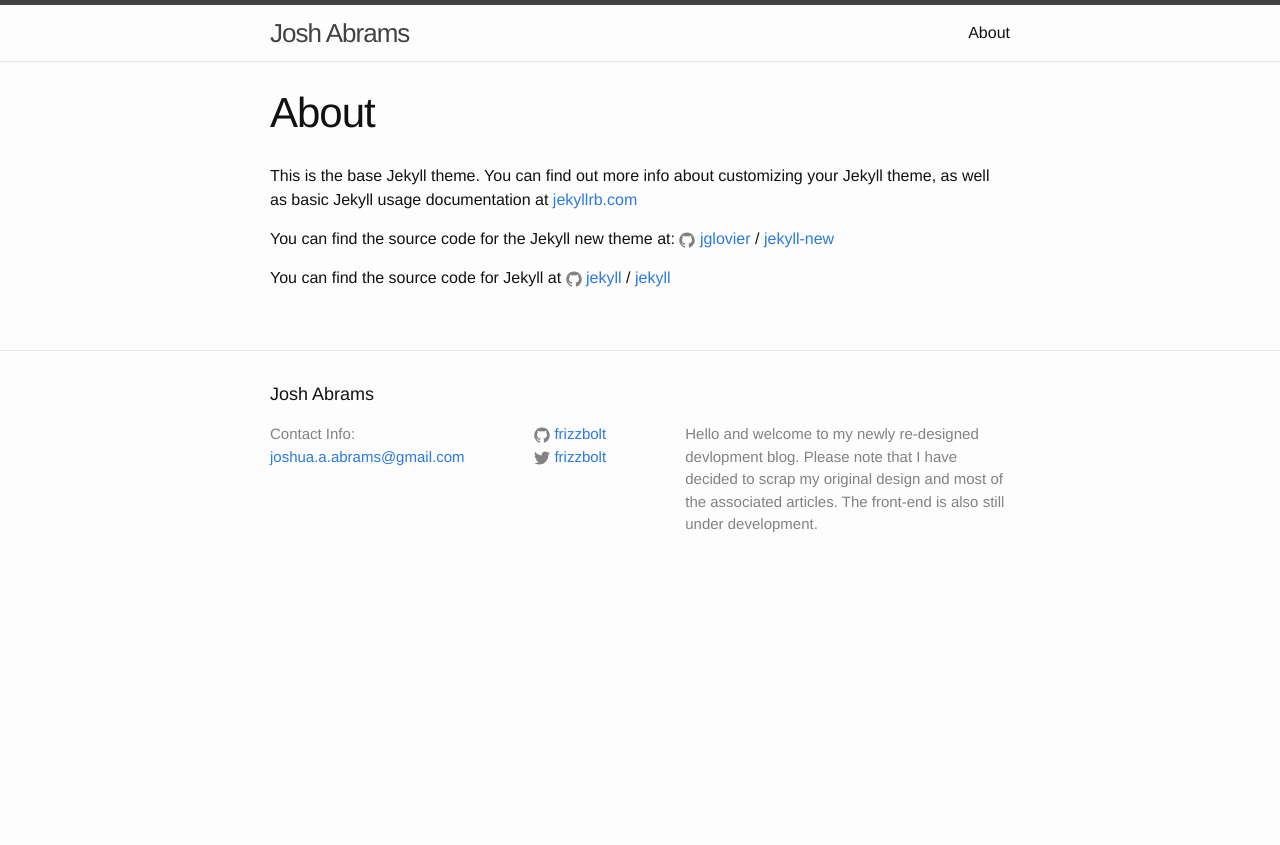
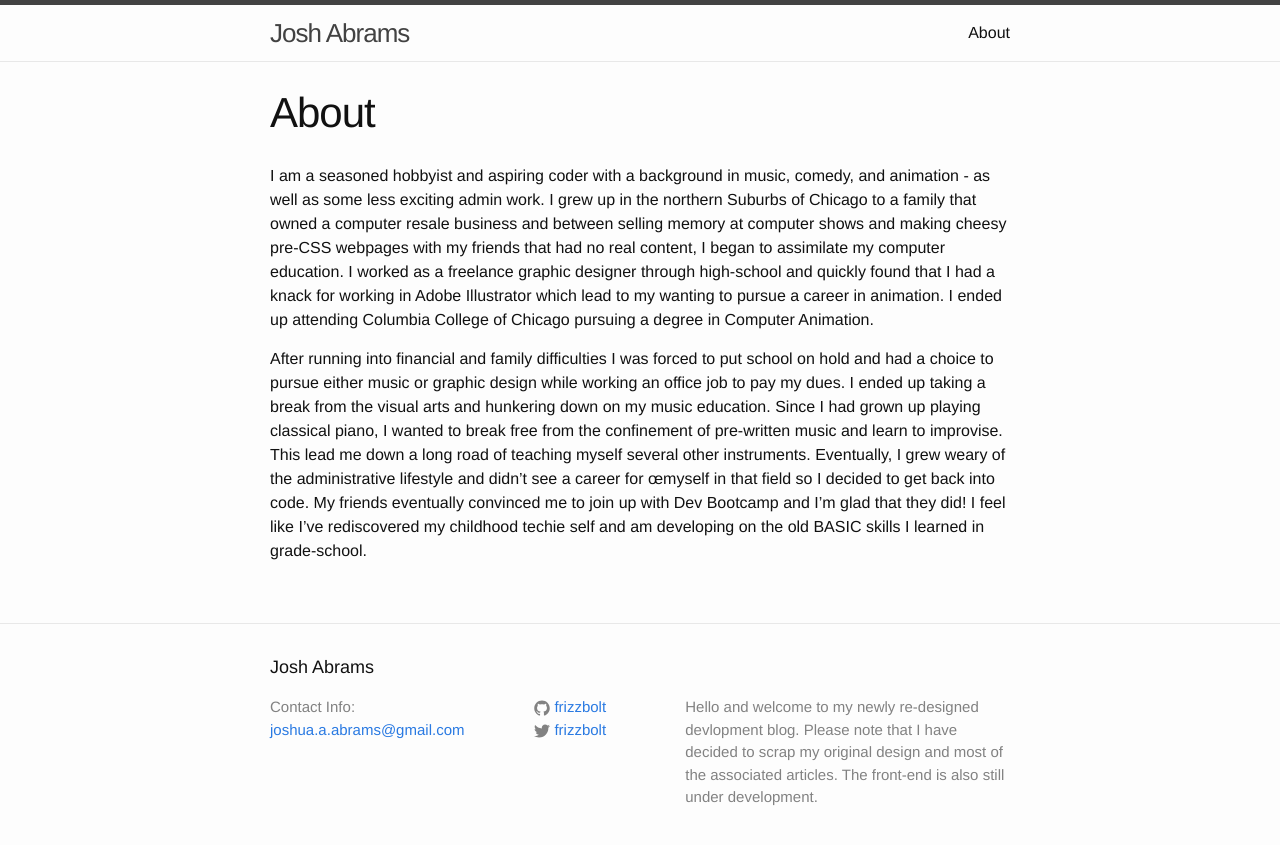
Before and after one commit to josh-abrams/josh-abrams.github.io, a Jekyll site: the page built from about.md, in a window 1280 px wide. Shown: the top 845 px of the page. Built offline with Jekyll 4.4.1, drawn with Linux system fonts in a browser that asks for light colours.

Commit message:
Add placeholder about page text

```diff
--- a/about.md
+++ b/about.md
@@ -4,12 +4,6 @@ title: About
 permalink: /about/
 ---
 
-This is the base Jekyll theme. You can find out more info about customizing your Jekyll theme, as well as basic Jekyll usage documentation at [jekyllrb.com](http://jekyllrb.com/)
+I am a seasoned hobbyist and aspiring coder with a background in music, comedy, and animation - as well as some less exciting admin work. I grew up in the northern Suburbs of Chicago to a family that owned a computer resale business and between selling memory at computer shows and making cheesy pre-CSS webpages with my friends that had no real content, I began to assimilate my computer education. I worked as a freelance graphic designer through high-school and quickly found that I had a knack for working in Adobe Illustrator which lead to my wanting to pursue a career in animation. I ended up attending Columbia College of Chicago pursuing a degree in Computer Animation.
 
-You can find the source code for the Jekyll new theme at:
-{% include icon-github.html username="jglovier" %} /
-[jekyll-new](https://github.com/jglovier/jekyll-new)
-
-You can find the source code for Jekyll at
-{% include icon-github.html username="jekyll" %} /
-[jekyll](https://github.com/jekyll/jekyll)
+After running into financial and family difficulties I was forced to put school on hold and had a choice to pursue either music or graphic design while working an office job to pay my dues. I ended up taking a break from the visual arts and hunkering down on my music education. Since I had grown up playing classical piano, I wanted to break free from the confinement of pre-written music and learn to improvise. This lead me down a long road of teaching myself several other instruments. Eventually, I grew weary of the administrative lifestyle and didn't see a career for œmyself in that field so I decided to get back into code. My friends eventually convinced me to join up with Dev Bootcamp and I'm glad that they did! I feel like I've rediscovered my childhood techie self and am developing on the old BASIC skills I learned in grade-school.
```
